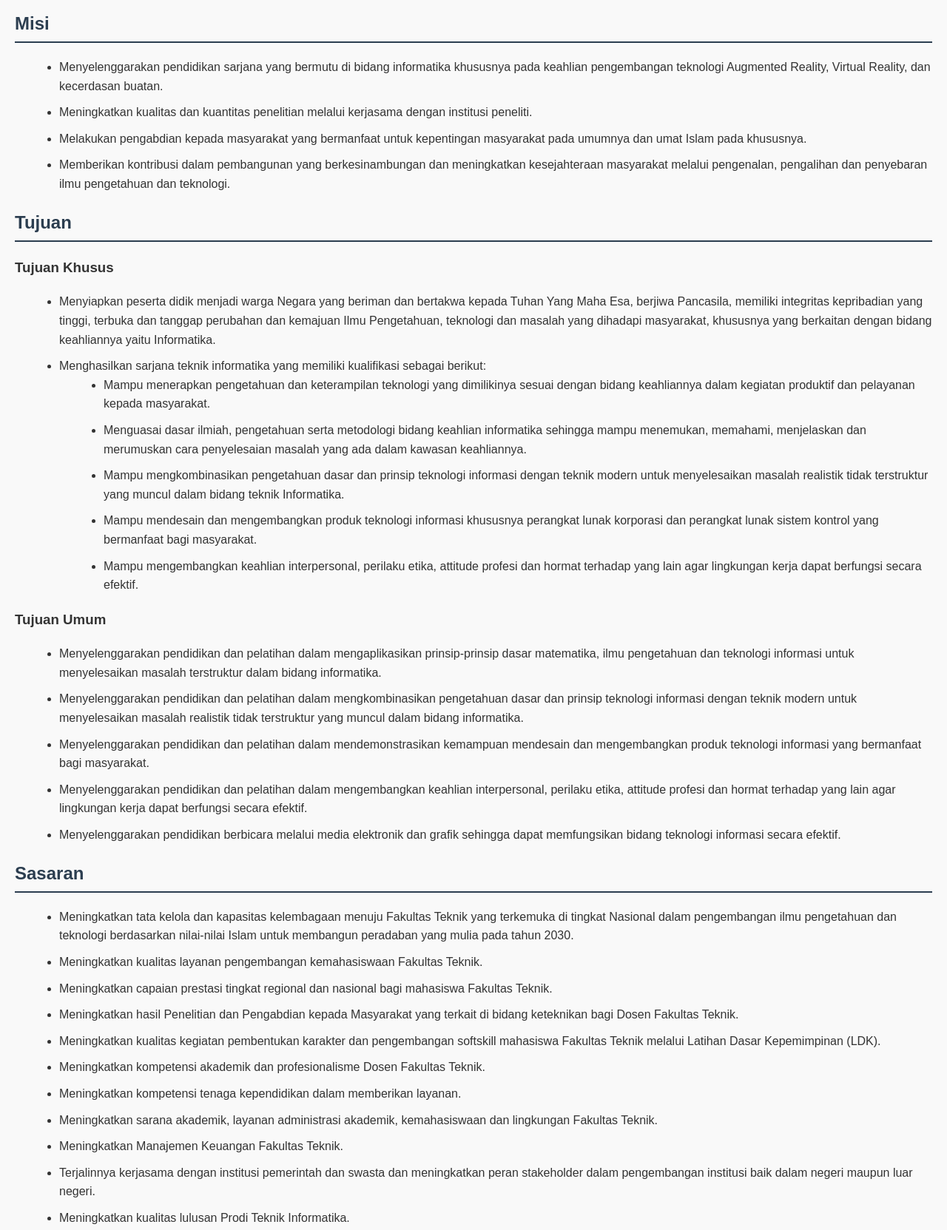
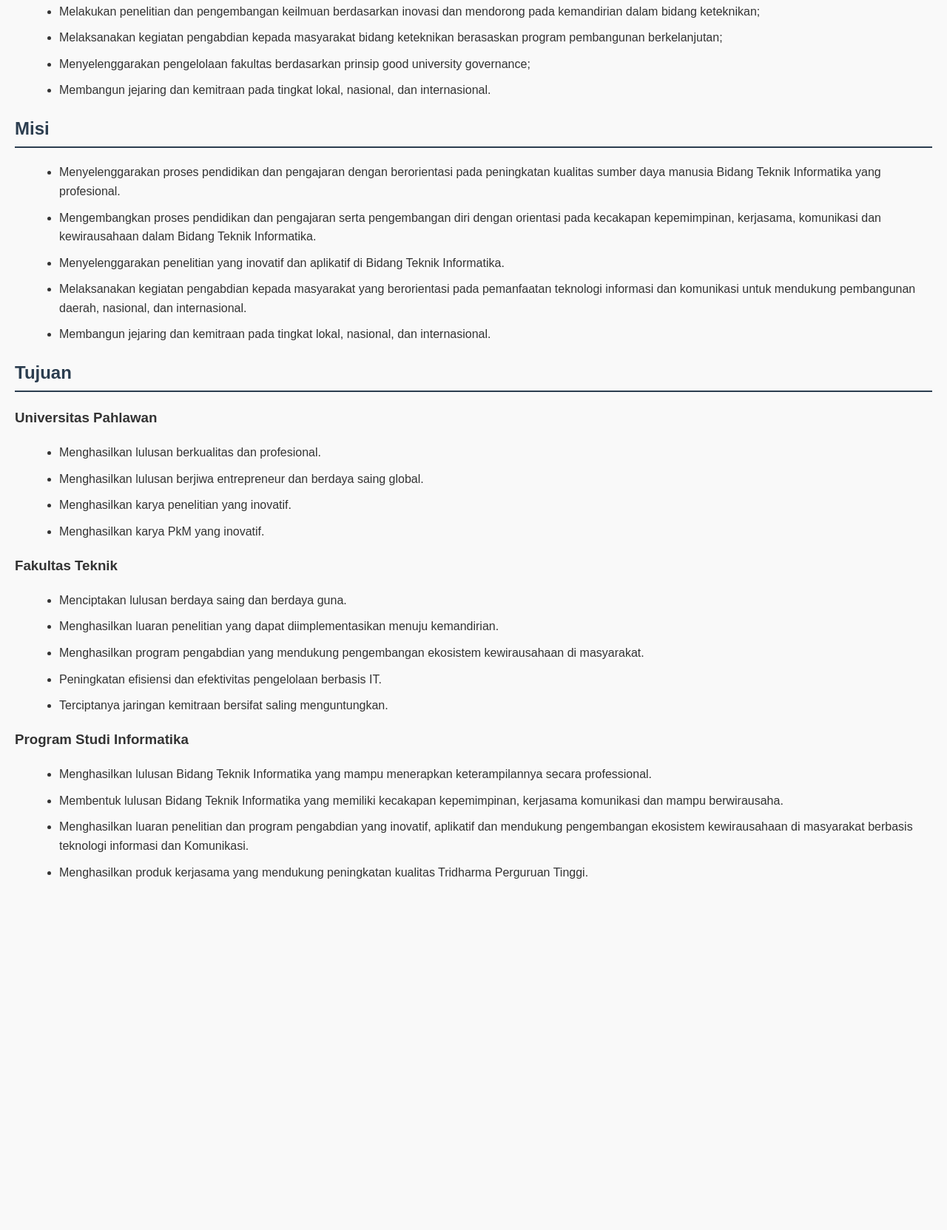
Before and after one commit to MahasiswaUp/mahasiswaup.github.io, a plain HTML site: page index.html in a window 1280 px wide. Shown: the part 378-2041 px from the top of the page at 74% size. After the commit the page ends 1590 px from the top, so only its background shows below. Drawn offline with Linux system fonts and the light colour scheme.

Commit message:
Update index.html

```diff
--- a/index.html
+++ b/index.html
@@ -14,71 +14,64 @@
             <a href="#visi">Visi</a>
             <a href="#misi">Misi</a>
             <a href="#tujuan">Tujuan</a>
-            <a href="#sasaran">Sasaran</a>
+
         </div>
     </nav>
 
     <header>
-        <h1>Visi & Misi Prodi Teknik Informatika</h1>
+        <h1>VISI, MISI, DAN TUJUAN PROGRAM STUDI S1 TEKNIK INFORMATIKA</h1>
         <h2>Universitas Pahlawan Tuanku Tambusai</h2>
     </header>
 
     <section id="visi">
         <h2>Visi</h2>
-        <p>“Menjadi program studi teknik informatika yang unggul berstandar nasional dan berjiwa technopreneur dengan menerapkan trilogi Islamic Village yang mampu berperan aktif dalam pelaksanaan Tridharma Perguruan Tinggi pada tahun 2030”.</p>
+        <ul>
+       <li>Menyelenggarakan pendidikan dan pengajaran untuk menghasilkan lulusan yang memiliki daya saing, kreativitas dan profesionalitas, serta berjiwa kewirausahaan dalam bidang keteknikan;</li>
+     <li>Melakukan penelitian dan pengembangan keilmuan berdasarkan inovasi dan mendorong pada kemandirian dalam bidang keteknikan;</li>
+     <li>Melaksanakan kegiatan pengabdian kepada masyarakat bidang keteknikan berasaskan program pembangunan berkelanjutan;</li>
+     <li>Menyelenggarakan pengelolaan fakultas berdasarkan prinsip good university governance;</li>
+      <li>Membangun jejaring dan kemitraan pada tingkat lokal, nasional, dan internasional.</li>
+    </ul>
     </section>
 
     <section id="misi">
         <h2>Misi</h2>
         <ul>
-            <li>Menyelenggarakan pendidikan sarjana yang bermutu di bidang informatika khususnya pada keahlian pengembangan teknologi Augmented Reality, Virtual Reality, dan kecerdasan buatan.</li>
-            <li>Meningkatkan kualitas dan kuantitas penelitian melalui kerjasama dengan institusi peneliti.</li>
-            <li>Melakukan pengabdian kepada masyarakat yang bermanfaat untuk kepentingan masyarakat pada umumnya dan umat Islam pada khususnya.</li>
-            <li>Memberikan kontribusi dalam pembangunan yang berkesinambungan dan meningkatkan kesejahteraan masyarakat melalui pengenalan, pengalihan dan penyebaran ilmu pengetahuan dan teknologi.</li>
+            <li>Menyelenggarakan proses pendidikan dan pengajaran dengan berorientasi pada peningkatan kualitas sumber daya manusia Bidang Teknik Informatika yang profesional.</li>
+            <li>Mengembangkan proses pendidikan dan pengajaran serta pengembangan diri dengan orientasi pada kecakapan kepemimpinan, kerjasama, komunikasi dan kewirausahaan dalam Bidang Teknik Informatika.</li>
+            <li>Menyelenggarakan penelitian yang inovatif dan aplikatif di Bidang Teknik Informatika.</li>
+            <li>Melaksanakan kegiatan pengabdian kepada masyarakat yang berorientasi pada pemanfaatan teknologi informasi dan komunikasi untuk mendukung pembangunan daerah, nasional, dan internasional.</li>
+            <li>Membangun jejaring dan kemitraan pada tingkat lokal, nasional, dan internasional.</li>
         </ul>
     </section>
 
     <section id="tujuan">
         <h2>Tujuan</h2>
-        <h3>Tujuan Khusus</h3>
+        <h3>Universitas Pahlawan</h3>
         <ul>
-            <li>Menyiapkan peserta didik menjadi warga Negara yang beriman dan bertakwa kepada Tuhan Yang Maha Esa, berjiwa Pancasila, memiliki integritas kepribadian yang tinggi, terbuka dan tanggap perubahan dan kemajuan Ilmu Pengetahuan, teknologi dan masalah yang dihadapi masyarakat, khususnya yang berkaitan dengan bidang keahliannya yaitu Informatika.</li>
-            <li>Menghasilkan sarjana teknik informatika yang memiliki kualifikasi sebagai berikut:
-                <ul>
-                    <li>Mampu menerapkan pengetahuan dan keterampilan teknologi yang dimilikinya sesuai dengan bidang keahliannya dalam kegiatan produktif dan pelayanan kepada masyarakat.</li>
-                    <li>Menguasai dasar ilmiah, pengetahuan serta metodologi bidang keahlian informatika sehingga mampu menemukan, memahami, menjelaskan dan merumuskan cara penyelesaian masalah yang ada dalam kawasan keahliannya.</li>
-                    <li>Mampu mengkombinasikan pengetahuan dasar dan prinsip teknologi informasi dengan teknik modern untuk menyelesaikan masalah realistik tidak terstruktur yang muncul dalam bidang teknik Informatika.</li>
-                    <li>Mampu mendesain dan mengembangkan produk teknologi informasi khususnya perangkat lunak korporasi dan perangkat lunak sistem kontrol yang bermanfaat bagi masyarakat.</li>
-                    <li>Mampu mengembangkan keahlian interpersonal, perilaku etika, attitude profesi dan hormat terhadap yang lain agar lingkungan kerja dapat berfungsi secara efektif.</li>
-                </ul>
-            </li>
+            <li>Menghasilkan lulusan berkualitas dan profesional.</li>
+            <li>Menghasilkan lulusan berjiwa entrepreneur dan berdaya saing global.</li>
+                    <li>Menghasilkan karya penelitian yang inovatif.</li>
+                    <li>Menghasilkan karya PkM yang inovatif.</li>
         </ul>
 
-        <h3>Tujuan Umum</h3>
+        <h3>Fakultas Teknik</h3>
         <ul>
-            <li>Menyelenggarakan pendidikan dan pelatihan dalam mengaplikasikan prinsip-prinsip dasar matematika, ilmu pengetahuan dan teknologi informasi untuk menyelesaikan masalah terstruktur dalam bidang informatika.</li>
-            <li>Menyelenggarakan pendidikan dan pelatihan dalam mengkombinasikan pengetahuan dasar dan prinsip teknologi informasi dengan teknik modern untuk menyelesaikan masalah realistik tidak terstruktur yang muncul dalam bidang informatika.</li>
-            <li>Menyelenggarakan pendidikan dan pelatihan dalam mendemonstrasikan kemampuan mendesain dan mengembangkan produk teknologi informasi yang bermanfaat bagi masyarakat.</li>
-            <li>Menyelenggarakan pendidikan dan pelatihan dalam mengembangkan keahlian interpersonal, perilaku etika, attitude profesi dan hormat terhadap yang lain agar lingkungan kerja dapat berfungsi secara efektif.</li>
-            <li>Menyelenggarakan pendidikan berbicara melalui media elektronik dan grafik sehingga dapat memfungsikan bidang teknologi informasi secara efektif.</li>
+            <li>Menciptakan lulusan berdaya saing dan berdaya guna.</li>
+            <li>Menghasilkan luaran penelitian yang dapat diimplementasikan menuju kemandirian.</li>
+            <li>Menghasilkan program pengabdian yang mendukung pengembangan ekosistem kewirausahaan di masyarakat.</li>
+            <li>Peningkatan efisiensi dan efektivitas pengelolaan berbasis IT.</li>
+            <li>Terciptanya jaringan kemitraan bersifat saling menguntungkan.</li>
+        </ul>
+
+        <h3>Program Studi Informatika</h3>
+        <ul>
+            <li>Menghasilkan lulusan Bidang Teknik Informatika yang mampu menerapkan keterampilannya secara professional.</li>
+            <li>Membentuk lulusan Bidang Teknik Informatika yang memiliki kecakapan kepemimpinan, kerjasama komunikasi dan mampu berwirausaha.</li>
+            <li>Menghasilkan luaran penelitian dan program pengabdian yang inovatif, aplikatif dan mendukung pengembangan ekosistem kewirausahaan di masyarakat berbasis teknologi informasi dan Komunikasi.</li>
+            <li>Menghasilkan produk kerjasama yang mendukung peningkatan kualitas Tridharma Perguruan Tinggi.</li>
         </ul>
     </section>
 
-    <section id="sasaran">
-        <h2>Sasaran</h2>
-        <ul>
-            <li>Meningkatkan tata kelola dan kapasitas kelembagaan menuju Fakultas Teknik yang terkemuka di tingkat Nasional dalam pengembangan ilmu pengetahuan dan teknologi berdasarkan nilai-nilai Islam untuk membangun peradaban yang mulia pada tahun 2030.</li>
-            <li>Meningkatkan kualitas layanan pengembangan kemahasiswaan Fakultas Teknik.</li>
-            <li>Meningkatkan capaian prestasi tingkat regional dan nasional bagi mahasiswa Fakultas Teknik.</li>
-            <li>Meningkatkan hasil Penelitian dan Pengabdian kepada Masyarakat yang terkait di bidang keteknikan bagi Dosen Fakultas Teknik.</li>
-            <li>Meningkatkan kualitas kegiatan pembentukan karakter dan pengembangan softskill mahasiswa Fakultas Teknik melalui Latihan Dasar Kepemimpinan (LDK).</li>
-            <li>Meningkatkan kompetensi akademik dan profesionalisme Dosen Fakultas Teknik.</li>
-            <li>Meningkatkan kompetensi tenaga kependidikan dalam memberikan layanan.</li>
-            <li>Meningkatkan sarana akademik, layanan administrasi akademik, kemahasiswaan dan lingkungan Fakultas Teknik.</li>
-            <li>Meningkatkan Manajemen Keuangan Fakultas Teknik.</li>
-            <li>Terjalinnya kerjasama dengan institusi pemerintah dan swasta dan meningkatkan peran stakeholder dalam pengembangan institusi baik dalam negeri maupun luar negeri.</li>
-            <li>Meningkatkan kualitas lulusan Prodi Teknik Informatika.</li>
-        </ul>
-    </section>
 </body>
 </html>
```
